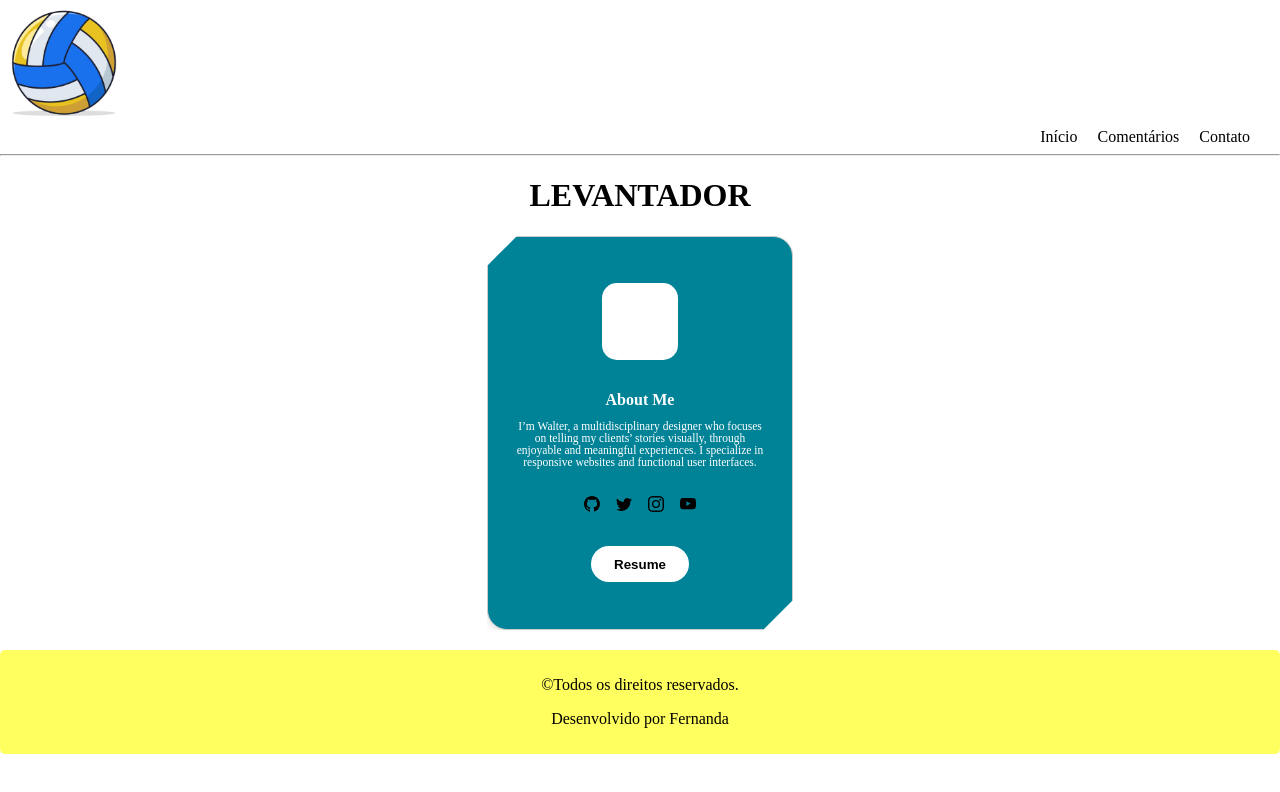
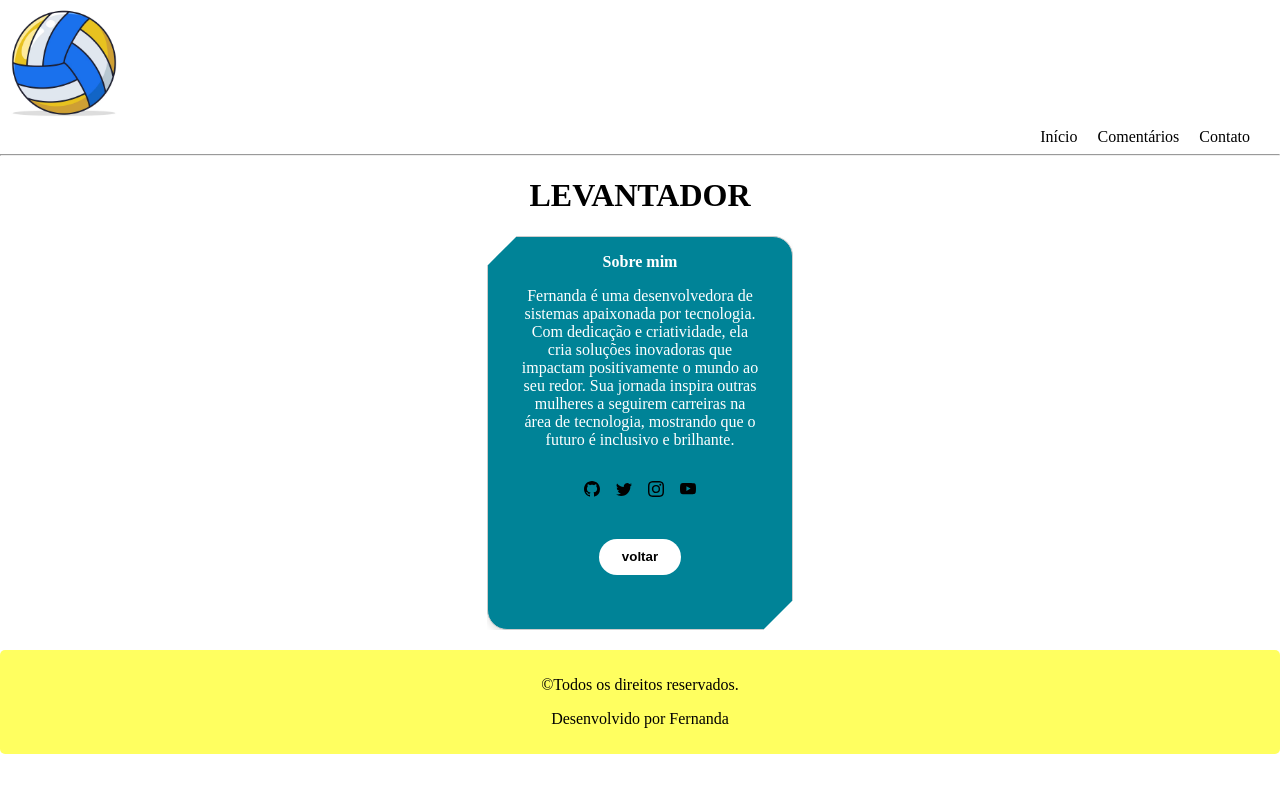
Before and after one commit to Nandazinha/Trabalho_php, a plain HTML site: page contato.html in a window 1280 px wide. Drawn offline with Linux system fonts and the light colour scheme; a web font is replaced by a local one.

Commit message:
finalizado

```diff
--- a/contato.html
+++ b/contato.html
@@ -44,9 +44,13 @@
 
       <!-- From Uiverse.io by Praashoo7 -->
 <div class="card">
-  <div class="img"></div>
-  <span>About Me</span>
-  <p class="info">I’m Walter, a multidisciplinary designer who focuses on telling my clients’ stories visually, through enjoyable and meaningful experiences. I specialize in responsive websites and functional user interfaces.</p>
+  <div class="img">
+
+
+
+  </div>
+  <span> Sobre mim </span>
+  <p class="info">Fernanda é uma desenvolvedora de sistemas apaixonada por tecnologia. Com dedicação e criatividade, ela cria soluções inovadoras que impactam positivamente o mundo ao seu redor. Sua jornada inspira outras mulheres a seguirem carreiras na área de tecnologia, mostrando que o futuro é inclusivo e brilhante.</p>
   <div class="share">
     <a href=""><svg xmlns="http://www.w3.org/2000/svg" width="16" height="16" fill="currentColor" class="bi bi-github" viewBox="0 0 16 16">
     <path d="M8 0C3.58 0 0 3.58 0 8c0 3.54 2.29 6.53 5.47 7.59.4.07.55-.17.55-.38 0-.19-.01-.82-.01-1.49-2.01.37-2.53-.49-2.69-.94-.09-.23-.48-.94-.82-1.13-.28-.15-.68-.52-.01-.53.63-.01 1.08.58 1.23.82.72 1.21 1.87.87 2.33.66.07-.52.28-.87.51-1.07-1.78-.2-3.64-.89-3.64-3.95 0-.87.31-1.59.82-2.15-.08-.2-.36-1.02.08-2.12 0 0 .67-.21 2.2.82.64-.18 1.32-.27 2-.27.68 0 1.36.09 2 .27 1.53-1.04 2.2-.82 2.2-.82.44 1.1.16 1.92.08 2.12.51.56.82 1.27.82 2.15 0 3.07-1.87 3.75-3.65 3.95.29.25.54.73.54 1.48 0 1.07-.01 1.93-.01 2.2 0 .21.15.46.55.38A8.012 8.012 0 0 0 16 8c0-4.42-3.58-8-8-8z"></path>
@@ -61,7 +65,7 @@
   <path d="M8.051 1.999h.089c.822.003 4.987.033 6.11.335a2.01 2.01 0 0 1 1.415 1.42c.101.38.172.883.22 1.402l.01.104.022.26.008.104c.065.914.073 1.77.074 1.957v.075c-.001.194-.01 1.108-.082 2.06l-.008.105-.009.104c-.05.572-.124 1.14-.235 1.558a2.007 2.007 0 0 1-1.415 1.42c-1.16.312-5.569.334-6.18.335h-.142c-.309 0-1.587-.006-2.927-.052l-.17-.006-.087-.004-.171-.007-.171-.007c-1.11-.049-2.167-.128-2.654-.26a2.007 2.007 0 0 1-1.415-1.419c-.111-.417-.185-.986-.235-1.558L.09 9.82l-.008-.104A31.4 31.4 0 0 1 0 7.68v-.123c.002-.215.01-.958.064-1.778l.007-.103.003-.052.008-.104.022-.26.01-.104c.048-.519.119-1.023.22-1.402a2.007 2.007 0 0 1 1.415-1.42c.487-.13 1.544-.21 2.654-.26l.17-.007.172-.006.086-.003.171-.007A99.788 99.788 0 0 1 7.858 2h.193zM6.4 5.209v4.818l4.157-2.408L6.4 5.209z"></path>
   </svg></a>
   </div>
-  <button>Resume</button>
+  <button><a href="index.html">voltar</a></button>
 </div>
         </center>
 
--- a/style2.css
+++ b/style2.css
@@ -23,17 +23,11 @@
   color: white;
   display: block;
   text-align: center;
-  font-size: 0.72em;
+  font-size: 1.0em;
   margin: 1em;
 }
 
-.card .img {
-  width: 4.8em;
-  height: 4.8em;
-  background: white;
-  border-radius: 15px;
-  margin: auto;
-}
+
 
 .card .share {
   margin-top: 1em;
```
Also changed, not shown: img/Captura de tela 2025-05-06 162925.png (added).
